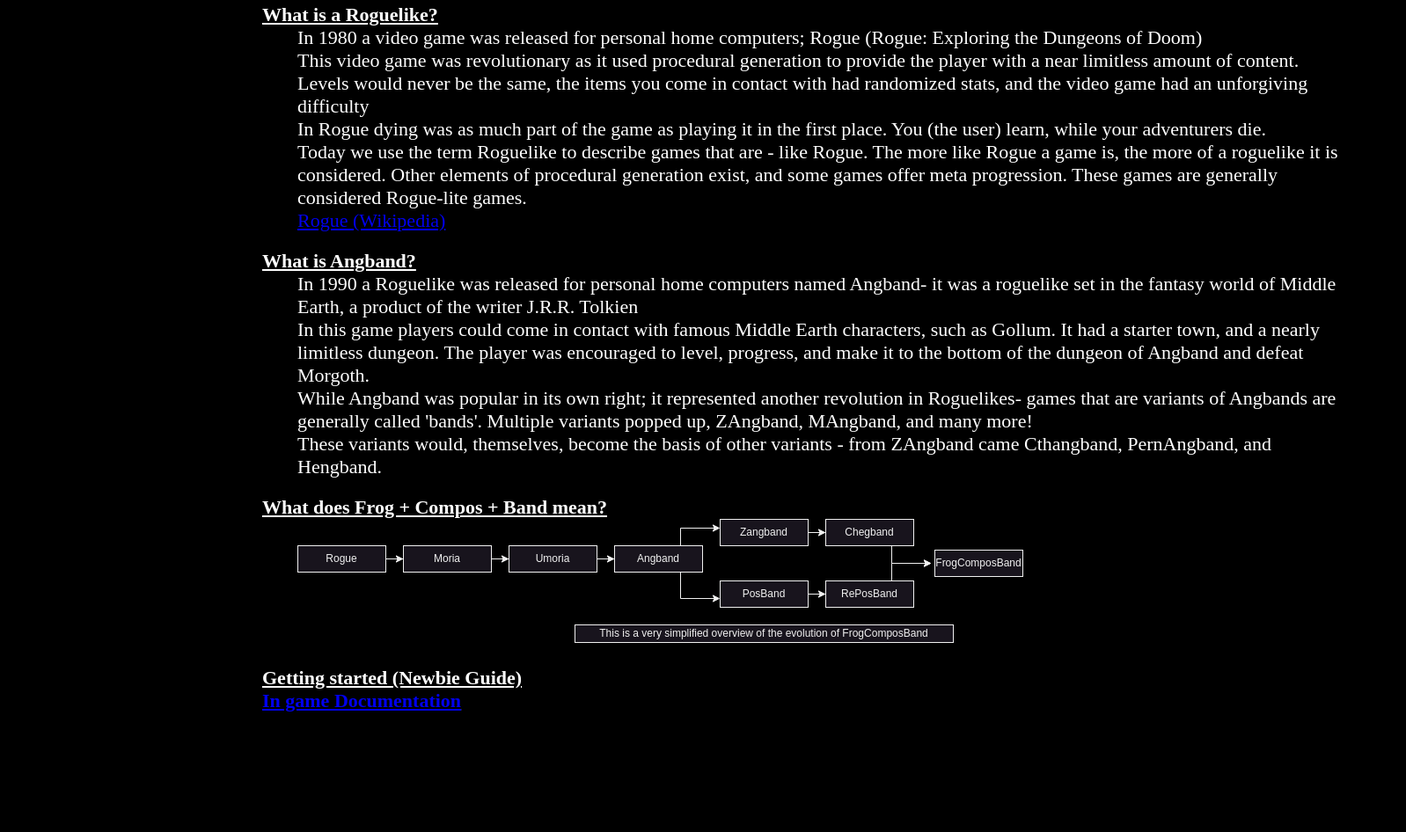
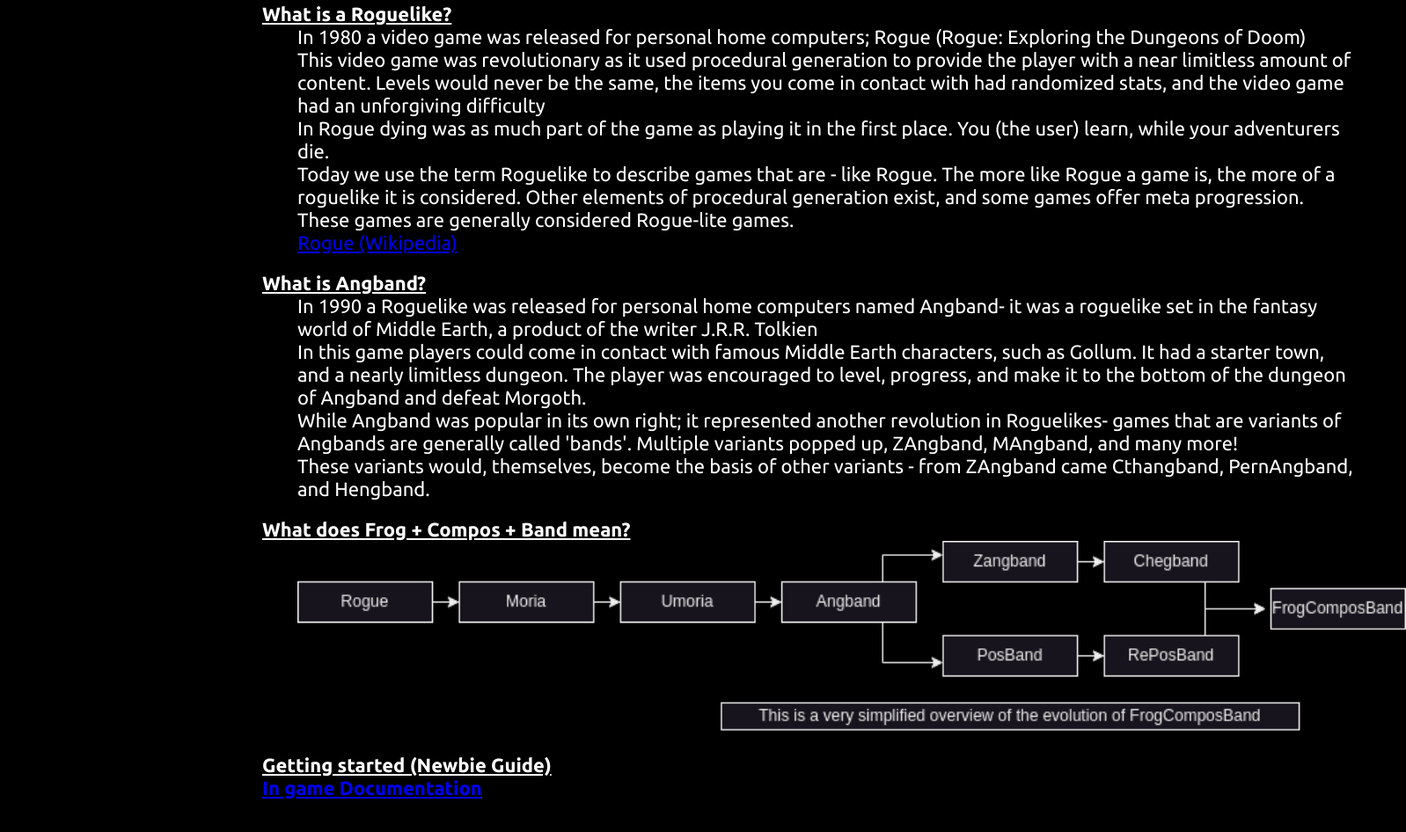
Before and after one commit to jones-jacobj/FrogComposBandManual, a plain HTML site: page index.html in a window 1280 px wide. Shown: the part 332-1278 px from the top of the page at 88% size, 1598 px wide, since content can reach past the window. Before the commit the page ends 1184 px from the top, so only its background shows below. Drawn offline with Linux system fonts and the light colour scheme.

Commit message:
Fixed alignment, and fixed family tree image (increased scale for readability)

```diff
--- a/index.html
+++ b/index.html
@@ -34,7 +34,7 @@
             </ul>
             <li style="font-weight: bold; text-decoration: underline">What does Frog + Compos + Band mean?</li>
             <ul style="list-style-type: none; margin-left: 0;">
-                <img src="src/img/familytree.png" alt="Family Tree of FrogComposBand">
+                <img src="src/img/familytree.png" alt="Family Tree of FrogComposBand" width="105%" height="105%">
             </ul>
             <li style="font-weight: bold; text-decoration: underline">Getting started (Newbie Guide)</li>
             <li style="font-weight: bold; text-decoration: underline"><a href="src/ingame_documentation/start.html">In game Documentation</a></li>
--- a/src/css/style.css
+++ b/src/css/style.css
@@ -2,13 +2,17 @@
 /*    border: 1px red solid;*/
 /*}*/
 
+@import url('https://fonts.googleapis.com/css2?family=Ubuntu&display=swap');
+@import url('https://fonts.googleapis.com/css2?family=Ubuntu:wght@700&display=swap');
+
 html{
+    font-family: 'Ubuntu', sans-serif;
     color: white;
     background-color: black;
+    font-size: 22px;
 }
 
 body {
-    font-size: 22px;
     padding-top: 50px;
     padding-left: 100px;
 }
```
